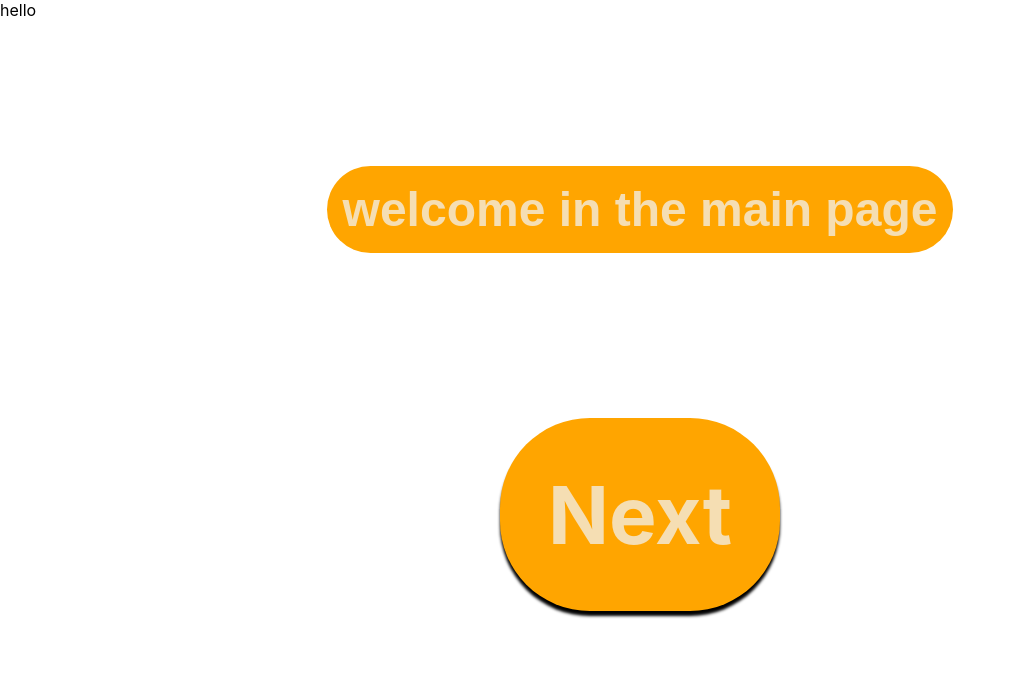
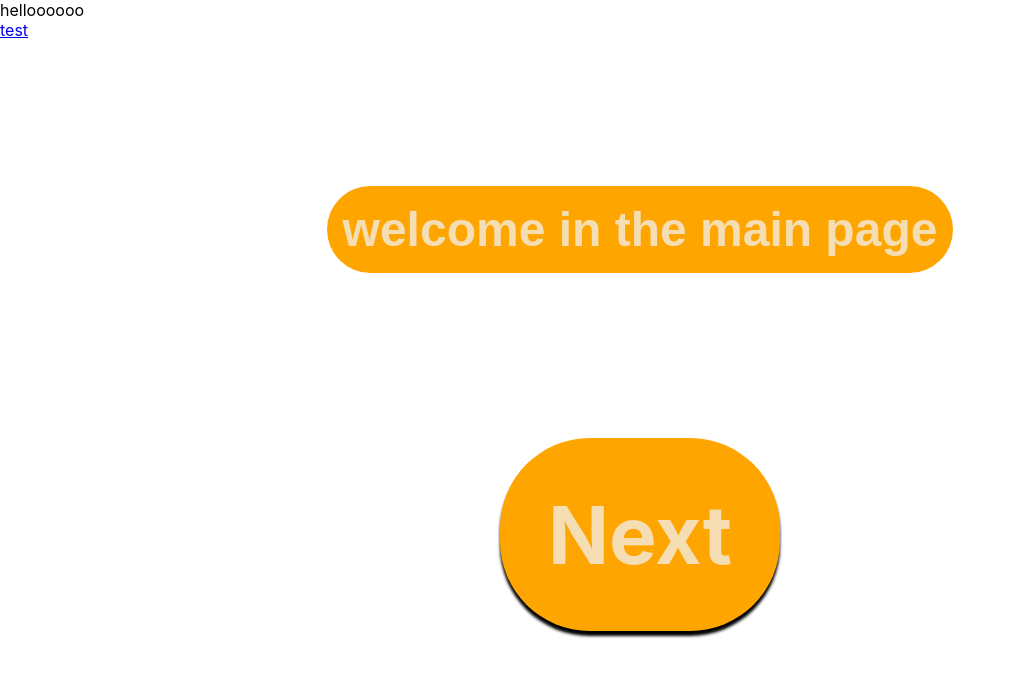
Before and after one commit to lulup52/touch-pad, a React (Create React App) app: page / in a window 1280 px wide. Shown: the top 676 px of the page, without its empty margins (0-1016 px from the left). Built offline with nearby package versions, Linux system fonts and the light colour scheme.

Commit message:
test avec lien

```diff
--- a/package.json
+++ b/package.json
@@ -1,6 +1,6 @@
 {
   "name": "touch-pad",
-  "homepage": "https://lulup52.github.com/touch-pad",
+  "homepage": "https://lulup52.github.io/touch-pad/",
   "version": "0.1.0",
   "private": true,
   "dependencies": {
--- a/src/App.js
+++ b/src/App.js
@@ -5,6 +5,7 @@ import { BrowserRouter as Router, Switch, Route } from "react-router-dom";
 import MainPage from './components/MainPage'
 import Menu from './components/Menu'
 import AllSounds from './components/AllSounds'
+
 import MyPads from './components/MyPads'
 import BlackSquare from './components/newFunctionality/testBlackSquare'
 import Demineur from './components/newFunctionality/Demineur'
@@ -14,7 +15,8 @@ import JeuDechec from './components/newFunctionality/JeuDechec'
 function App() {
   return (
     <div >
-      hello
+    <div>helloooooo</div>
+    <a href="/menu">test</a>
       <Router>
         <Switch>
           <Route path ="/menu"><Menu /></Route>
@@ -31,7 +33,5 @@ function App() {
 }
 
 
-const input = document.getElementsByTagName("input")
-
 
 export default App;
```
